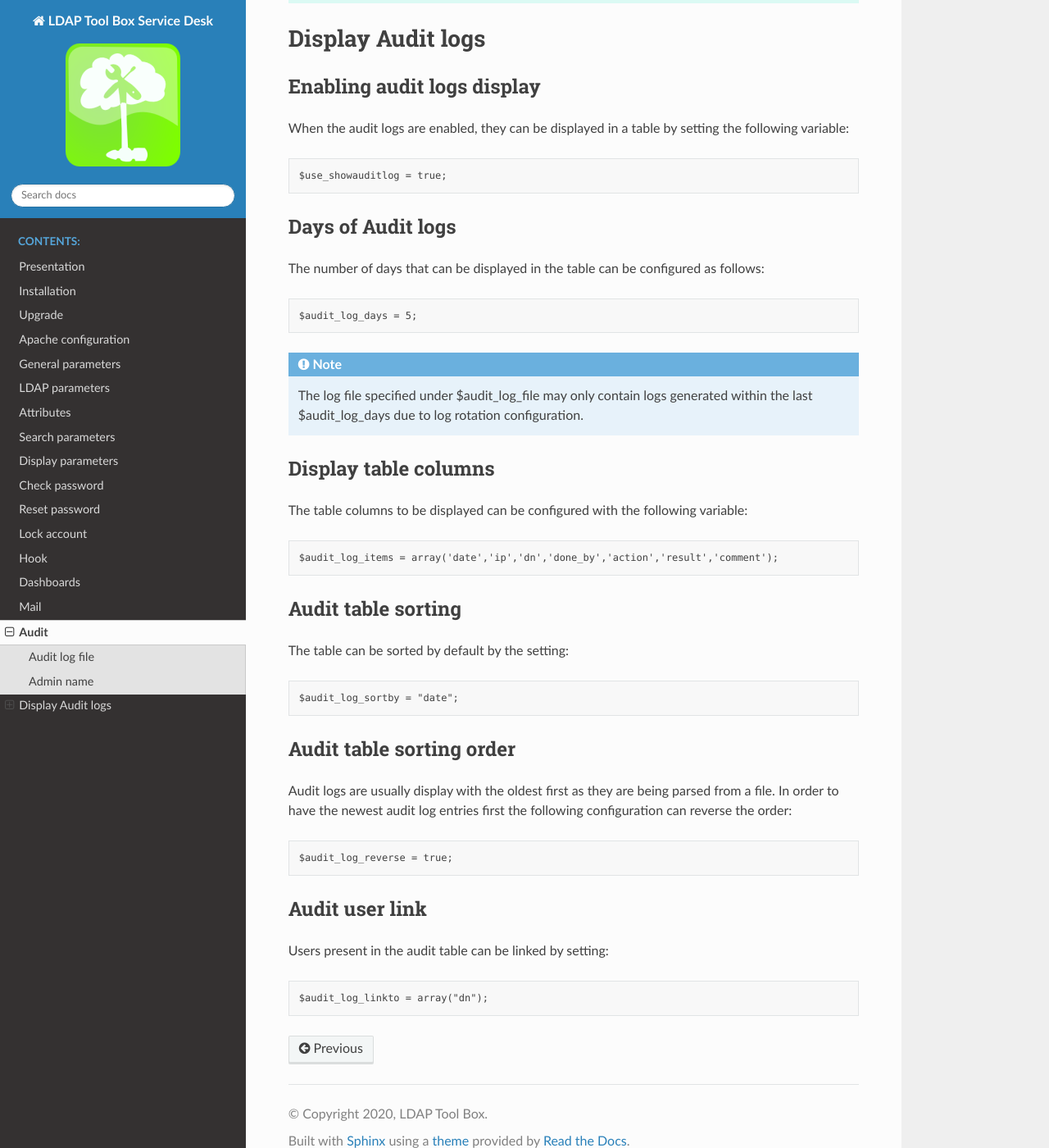
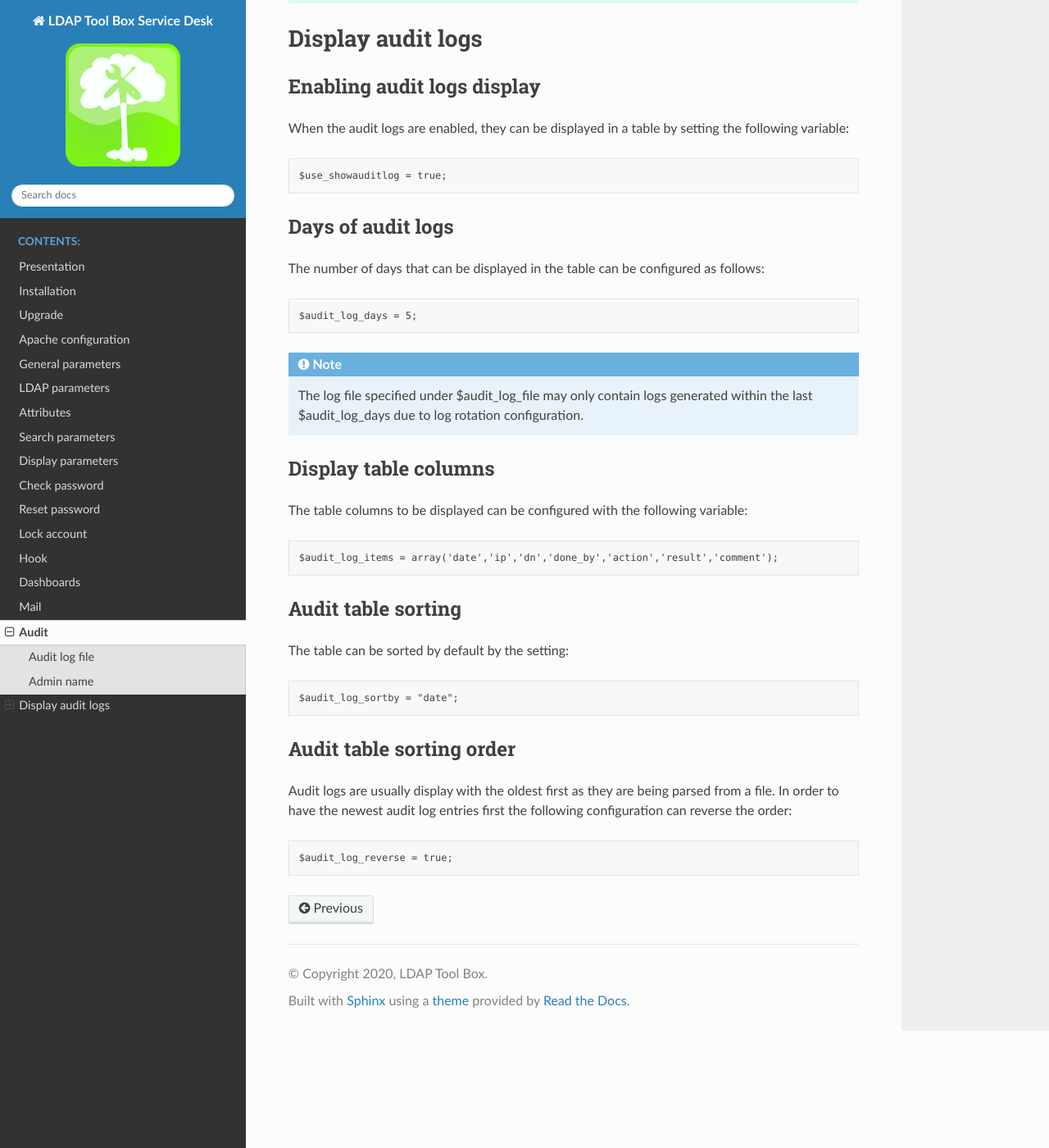
Before and after one commit to ltb-project/service-desk, a Sphinx documentation site: the page built from docs/audit.rst, in a window 1280 px wide and 1400 px high, scrolled down 1711 px. Shown: the whole window at 82% size. Built offline with Sphinx 7.4.7 and the Read the Docs theme 2.0.0, drawn with Linux system fonts in a browser that asks for light colours.

Commit message:
Remove unused parameter

```diff
--- a/docs/audit.rst
+++ b/docs/audit.rst
@@ -72,7 +72,7 @@ In nginx.conf:
 
 .. tip:: If no header defined or if header is empty, actions will be logged as "anonymous"
 
-Display Audit logs
+Display audit logs
 ==================
 
 Enabling audit logs display
@@ -84,7 +84,7 @@ When the audit logs are enabled, they can be displayed in a table by setting the
 
    $use_showauditlog = true;
 
-Days of Audit logs
+Days of audit logs
 ------------------
 
 The number of days that can be displayed in the table can be configured as follows:
@@ -124,12 +124,3 @@ In order to have the newest audit log entries first the following configuration
 .. code-block:: php
 
    $audit_log_reverse = true;
-
-Audit user link
----------------
-
-Users present in the audit table can be linked by setting:
-
-.. code-block:: php
-
-   $audit_log_linkto = array("dn");
```
Also changed, not shown: 1 other file.
